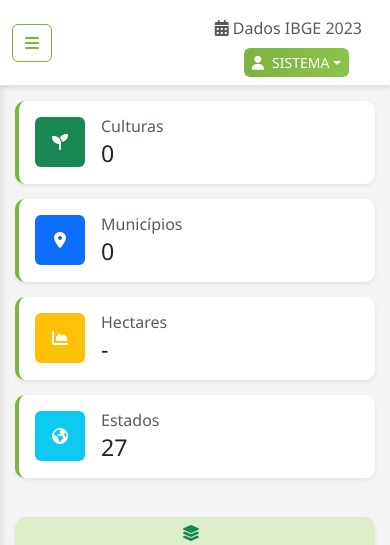
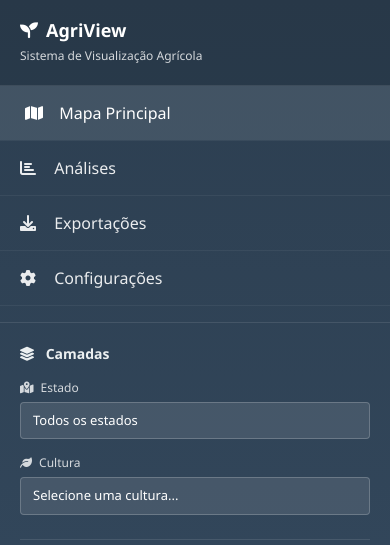
Before and after one commit to Dev-Universe-Castro/Git_Large_File_Storage, a Flask app: page / in a window 390 px wide. Shown: the top 545 px of the page. Run offline with Flask 3, Linux system fonts and the light colour scheme; data that the repository does not hold is empty.

Commit message:
Restored to '1ce358ecfa47e042058b946d9b6e5ec8737a4c8d'
Replit-Restored-To: 1ce358ecfa47e042058b946d9b6e5ec8737a4c8d

```diff
--- a/templates/base.html
+++ b/templates/base.html
@@ -34,51 +34,27 @@
 
             <ul class="list-unstyled components">
                 <li class="active">
-                    <a href="#inicio">
-                        <i class="fas fa-home"></i>
-                        Início
+                    <a href="#dashboard" data-bs-toggle="collapse" aria-expanded="false" class="dropdown-toggle">
+                        <i class="fas fa-chart-bar"></i>
+                        Dashboard
                     </a>
                 </li>
                 <li>
-                    <a href="#funcionarios">
-                        <i class="fas fa-users"></i>
-                        Funcionários
+                    <a href="#analysis" data-bs-toggle="collapse" aria-expanded="false" class="dropdown-toggle">
+                        <i class="fas fa-map"></i>
+                        Análise de Culturas
                     </a>
                 </li>
                 <li>
-                    <a href="#clientes">
-                        <i class="fas fa-user-tie"></i>
-                        Clientes
+                    <a href="#export" data-bs-toggle="collapse" aria-expanded="false" class="dropdown-toggle">
+                        <i class="fas fa-download"></i>
+                        Exportações
                     </a>
                 </li>
                 <li>
-                    <a href="#transportadoras">
-                        <i class="fas fa-truck"></i>
-                        Transportadoras
-                    </a>
-                </li>
-                <li>
-                    <a href="#romaneios">
-                        <i class="fas fa-file-invoice"></i>
-                        Romaneios
-                    </a>
-                </li>
-                <li>
-                    <a href="#motoristas">
-                        <i class="fas fa-id-card"></i>
-                        Motoristas
-                    </a>
-                </li>
-                <li>
-                    <a href="#destinos">
-                        <i class="fas fa-map-marker-alt"></i>
-                        Destinos Finais
-                    </a>
-                </li>
-                <li>
-                    <a href="#relatorios">
-                        <i class="fas fa-chart-bar"></i>
-                        Relatórios
+                    <a href="#config" data-bs-toggle="collapse" aria-expanded="false" class="dropdown-toggle">
+                        <i class="fas fa-cog"></i>
+                        Configurações
                     </a>
                 </li>
             </ul>
@@ -93,25 +69,11 @@
                         <i class="fas fa-bars"></i>
                     </button>
 
-                    <div class="navbar-nav ms-auto d-flex align-items-center">
-                        <span class="navbar-text me-3">
+                    <div class="navbar-nav ms-auto">
+                        <span class="navbar-text">
                             <i class="fas fa-calendar-alt"></i>
                             Dados IBGE 2023
                         </span>
-
-                        <div class="dropdown">
-                            <button class="btn btn-success btn-sm dropdown-toggle d-flex align-items-center"
-                                    type="button" id="userDropdown" data-bs-toggle="dropdown">
-                                <i class="fas fa-user me-2"></i>
-                                SISTEMA
-                            </button>
-                            <ul class="dropdown-menu dropdown-menu-end">
-                                <li><a class="dropdown-item" href="#"><i class="fas fa-user me-2"></i>Área do Funcionário</a></li>
-                                <li><a class="dropdown-item" href="#"><i class="fas fa-cog me-2"></i>Configurações</a></li>
-                                <li><hr class="dropdown-divider"></li>
-                                <li><a class="dropdown-item" href="#"><i class="fas fa-sign-out-alt me-2"></i>Sair</a></li>
-                            </ul>
-                        </div>
                     </div>
                 </div>
             </nav>
@@ -124,15 +86,15 @@
             <!-- Footer -->
             <footer class="footer mt-auto py-3">
                 <div class="container-fluid">
-                    <div class="row align-items-center">
+                    <div class="row">
                         <div class="col-md-6">
                             <span class="text-muted">
-                                © 2025 - Todos Direitos Reservados
+                                © 2025 FertiCore. Sistema de Análise de Dados Agrícolas IBGE.
                             </span>
                         </div>
                         <div class="col-md-6 text-end">
                             <span class="text-muted">
-                                Versão: 1.5
+                                Dados: Instituto Brasileiro de Geografia e Estatística (IBGE)
                             </span>
                         </div>
                     </div>
--- a/templates/index.html
+++ b/templates/index.html
@@ -1,125 +1,279 @@
-{% extends "base.html" %}
 
-{% block title %}FertiCore - Sistema de Visualização Agrícola{% endblock %}
+<!DOCTYPE html>
+<html lang="pt-BR">
+<head>
+    <meta charset="UTF-8">
+    <meta name="viewport" content="width=device-width, initial-scale=1.0">
+    <title>Sistema de Visualização Agrícola</title>
 
-{% block content %}
-<!-- Statistics Cards -->
-<div class="row mb-4">
-    <div class="col-md-3">
-        <div class="card stat-card border-0 shadow-sm">
-            <div class="card-body d-flex align-items-center">
-                <div class="stat-icon bg-success text-white rounded me-3">
-                    <i class="fas fa-seedling"></i>
+    <!-- Bootstrap CSS -->
+    <link href="https://cdn.jsdelivr.net/npm/bootstrap@5.1.3/dist/css/bootstrap.min.css" rel="stylesheet">
+    <!-- Font Awesome -->
+    <link rel="stylesheet" href="https://cdnjs.cloudflare.com/ajax/libs/font-awesome/6.0.0/css/all.min.css">
+    <!-- Leaflet CSS -->
+    <link rel="stylesheet" href="https://unpkg.com/leaflet@1.9.4/dist/leaflet.css">
+    <!-- Custom CSS -->
+    <style>
+        * {
+            margin: 0;
+            padding: 0;
+            box-sizing: border-box;
+        }
+
+        body {
+            font-family: 'Segoe UI', Tahoma, Geneva, Verdana, sans-serif;
+            background-color: #f8f9fa;
+        }
+
+        .sidebar {
+            position: fixed;
+            top: 0;
+            left: 0;
+            width: 280px;
+            height: 100vh;
+            background: linear-gradient(180deg, #2c3e50 0%, #34495e 100%);
+            color: white;
+            overflow-y: auto;
+            z-index: 1000;
+            box-shadow: 2px 0 10px rgba(0,0,0,0.1);
+        }
+
+        .sidebar-header {
+            padding: 20px;
+            background: rgba(0,0,0,0.1);
+            border-bottom: 1px solid rgba(255,255,255,0.1);
+        }
+
+        .sidebar-header h4 {
+            margin: 0;
+            font-weight: 600;
+            font-size: 18px;
+        }
+
+        .sidebar-header .subtitle {
+            font-size: 12px;
+            opacity: 0.8;
+            margin-top: 5px;
+        }
+
+        .sidebar-menu {
+            padding: 0;
+            list-style: none;
+        }
+
+        .sidebar-menu li {
+            border-bottom: 1px solid rgba(255,255,255,0.05);
+        }
+
+        .sidebar-menu a {
+            display: block;
+            padding: 15px 20px;
+            color: rgba(255,255,255,0.9);
+            text-decoration: none;
+            transition: all 0.3s;
+        }
+
+        .sidebar-menu a:hover,
+        .sidebar-menu a.active {
+            background: rgba(255,255,255,0.1);
+            color: white;
+            padding-left: 25px;
+        }
+
+        .sidebar-menu i {
+            width: 20px;
+            margin-right: 10px;
+        }
+
+        .layers-section {
+            padding: 20px;
+            border-top: 1px solid rgba(255,255,255,0.1);
+        }
+
+        .layers-title {
+            font-size: 14px;
+            font-weight: 600;
+            margin-bottom: 15px;
+            color: #ecf0f1;
+        }
+
+        .form-group {
+            margin-bottom: 15px;
+        }
+
+        .form-label {
+            font-size: 12px;
+            color: rgba(255,255,255,0.8);
+            margin-bottom: 5px;
+            display: block;
+        }
+
+        .form-select {
+            background: rgba(255,255,255,0.1);
+            border: 1px solid rgba(255,255,255,0.2);
+            color: white;
+            font-size: 13px;
+            padding: 8px 12px;
+        }
+
+        .form-select option {
+            background: #2c3e50;
+            color: white;
+        }
+
+        .form-select:focus {
+            background: rgba(255,255,255,0.15);
+            border-color: #3498db;
+            box-shadow: 0 0 0 0.2rem rgba(52, 152, 219, 0.25);
+        }
+
+        .main-content {
+            margin-left: 280px;
+            height: 100vh;
+            position: relative;
+        }
+
+        #map {
+            width: 100%;
+            height: 100%;
+        }
+
+        .map-legend {
+            background: white;
+            border-radius: 8px;
+            padding: 15px;
+            box-shadow: 0 2px 10px rgba(0,0,0,0.15);
+            max-width: 250px;
+            font-size: 13px;
+        }
+
+        .map-legend h6 {
+            margin-bottom: 10px;
+            color: #2c3e50;
+            font-weight: 600;
+        }
+
+        .legend-item {
+            display: flex;
+            align-items: center;
+            margin-bottom: 8px;
+        }
+
+        .legend-color {
+            width: 18px;
+            height: 18px;
+            margin-right: 8px;
+            border: 1px solid #ddd;
+            border-radius: 3px;
+        }
+
+        @media (max-width: 768px) {
+            .sidebar {
+                width: 100%;
+                height: auto;
+                position: relative;
+            }
+
+            .main-content {
+                margin-left: 0;
+                height: calc(100vh - 400px);
+            }
+        }
+    </style>
+</head>
+<body>
+    <!-- Sidebar -->
+    <div class="sidebar">
+        <div class="sidebar-header">
+            <h4><i class="fas fa-seedling me-2"></i>AgriView</h4>
+            <div class="subtitle">Sistema de Visualização Agrícola</div>
         </div>
-                <div>
-                    <h6 class="text-muted mb-1">Culturas</h6>
-                    <h3 class="mb-0" id="total-crops">-</h3>
+
+        <ul class="sidebar-menu">
+            <li>
+                <a href="#" class="active">
+                    <i class="fas fa-map"></i>
+                    Mapa Principal
+                </a>
+            </li>
+            <li>
+                <a href="#">
+                    <i class="fas fa-chart-bar"></i>
+                    Análises
+                </a>
+            </li>
+            <li>
+                <a href="#">
+                    <i class="fas fa-download"></i>
+                    Exportações
+                </a>
+            </li>
+            <li>
+                <a href="#">
+                    <i class="fas fa-cog"></i>
+                    Configurações
+                </a>
+            </li>
+        </ul>
+
+        <div class="layers-section">
+            <div class="layers-title">
+                <i class="fas fa-layer-group me-2"></i>
+                Camadas
             </div>
+
+            <div class="form-group">
+                <label class="form-label">
+                    <i class="fas fa-map-marked-alt me-1"></i>
+                    Estado
+                </label>
+                <select id="state-selector" class="form-select">
+                    <option value="">Todos os estados</option>
+                </select>
             </div>
+
+            <div class="form-group">
+                <label class="form-label">
+                    <i class="fas fa-leaf me-1"></i>
+                    Cultura
+                </label>
+                <select id="crop-selector" class="form-select">
+                    <option value="">Selecione uma cultura...</option>
+                </select>
             </div>
+
+            <!-- Statistics -->
+            <div class="mt-4 pt-3" style="border-top: 1px solid rgba(255,255,255,0.1);">
+                <div class="layers-title">
+                    <i class="fas fa-chart-pie me-2"></i>
+                    Estatísticas
                 </div>
-    <div class="col-md-3">
-        <div class="card stat-card border-0 shadow-sm">
-            <div class="card-body d-flex align-items-center">
-                <div class="stat-icon bg-primary text-white rounded me-3">
-                    <i class="fas fa-map-marker-alt"></i>
+
+                <div style="background: rgba(255,255,255,0.05); padding: 10px; border-radius: 5px; margin-bottom: 10px;">
+                    <div style="font-size: 11px; color: rgba(255,255,255,0.7);">Culturas</div>
+                    <div style="font-size: 20px; font-weight: bold;" id="total-crops">-</div>
                 </div>
-                <div>
-                    <h6 class="text-muted mb-1">Municípios</h6>
-                    <h3 class="mb-0" id="total-municipalities">-</h3>
-                </div>
-            </div>
-        </div>
-    </div>
-    <div class="col-md-3">
-        <div class="card stat-card border-0 shadow-sm">
-            <div class="card-body d-flex align-items-center">
-                <div class="stat-icon bg-warning text-white rounded me-3">
-                    <i class="fas fa-chart-area"></i>
-                </div>
-                <div>
-                    <h6 class="text-muted mb-1">Hectares</h6>
-                    <h3 class="mb-0" id="total-hectares">-</h3>
-                </div>
-            </div>
-        </div>
-    </div>
-    <div class="col-md-3">
-        <div class="card stat-card border-0 shadow-sm">
-            <div class="card-body d-flex align-items-center">
-                <div class="stat-icon bg-info text-white rounded me-3">
-                    <i class="fas fa-globe-americas"></i>
-                </div>
-                <div>
-                    <h6 class="text-muted mb-1">Estados</h6>
-                    <h3 class="mb-0">27</h3>
-                </div>
+
+                <div style="background: rgba(255,255,255,0.05); padding: 10px; border-radius: 5px;">
+                    <div style="font-size: 11px; color: rgba(255,255,255,0.7);">Municípios</div>
+                    <div style="font-size: 20px; font-weight: bold;" id="total-municipalities">-</div>
                 </div>
             </div>
         </div>
     </div>
 
-<!-- Control Panel -->
-<div class="row mb-4">
-    <div class="col-md-12">
-        <div class="card border-0 shadow-sm">
-            <div class="card-header bg-light">
-                <div class="d-flex flex-wrap align-items-center justify-content-between">
-                    <div class="d-flex align-items-center mb-2 mb-md-0">
-                        <i class="fas fa-layer-group me-2 text-success"></i>
-                        <h5 class="mb-0">Controles do Mapa</h5>
-                    </div>
-                    <div class="d-flex gap-3 flex-wrap">
-                        <div class="form-group mb-0" style="min-width: 200px;">
-                            <label class="form-label text-muted mb-1">
-                                <i class="fas fa-map-marked-alt me-1"></i>
-                                Estado
-                            </label>
-                            <select id="state-selector" class="form-select form-select-sm">
-                                <option value="">Todos os estados</option>
-                            </select>
-                        </div>
-                        <div class="form-group mb-0" style="min-width: 250px;">
-                            <label class="form-label text-muted mb-1">
-                                <i class="fas fa-leaf me-1"></i>
-                                Cultura
-                            </label>
-                            <select id="crop-selector" class="form-select form-select-sm">
-                                <option value="">Selecione uma cultura...</option>
-                            </select>
-                        </div>
-                        <div class="d-flex align-items-end">
-                            <button id="clear-map" class="btn btn-outline-secondary btn-sm">
-                                <i class="fas fa-eraser me-1"></i>
-                                Limpar
-                            </button>
-                        </div>
-                    </div>
-                </div>
-            </div>
-        </div>
-    </div>
+    <!-- Main Content -->
+    <div class="main-content">
+        <div id="map"></div>
     </div>
 
-<!-- Map Container -->
-<div class="row">
-    <div class="col-md-12">
-        <div class="card border-0 shadow-sm">
-            <div class="card-header bg-success text-white">
-                <h5 class="mb-0">
-                    <i class="fas fa-map me-2"></i>
-                    Visualização Geográfica das Culturas
-                </h5>
-            </div>
-            <div class="card-body p-0">
-                <div id="map" style="height: 600px; width: 100%;"></div>
-            </div>
-        </div>
-    </div>
-</div>
-{% endblock %}
+    <!-- Bootstrap JS -->
+    <script src="https://cdn.jsdelivr.net/npm/bootstrap@5.1.3/dist/js/bootstrap.bundle.min.js"></script>
+    <!-- Leaflet JS -->
+    <script src="https://unpkg.com/leaflet@1.9.4/dist/leaflet.js"></script>
+    <!-- Custom JS -->
+    <script src="/static/js/map.js"></script>
 
-{% block extra_js %}
     <script>
         document.addEventListener('DOMContentLoaded', function() {
             // Initialize components
@@ -146,13 +300,6 @@
                 if (selectedCrop) {
                     loadCropLayer(selectedCrop);
                 }
-        });
-
-        // Setup clear map button
-        document.getElementById('clear-map').addEventListener('click', function() {
-            clearMap();
-            document.getElementById('crop-selector').value = '';
-            document.getElementById('state-selector').value = '';
             });
         });
 
@@ -212,21 +359,11 @@
                 if (data.success) {
                     document.getElementById('total-crops').textContent = data.total_crops;
                     document.getElementById('total-municipalities').textContent = data.total_municipalities;
-
-                // Update hectares if available
-                if (data.total_hectares) {
-                    document.getElementById('total-hectares').textContent = new Intl.NumberFormat('pt-BR').format(data.total_hectares);
-                }
                 }
             } catch (error) {
                 console.error('Erro ao carregar estatísticas:', error);
             }
         }
-
-    function clearMap() {
-        if (window.clearMapLayers) {
-            window.clearMapLayers();
-        }
-    }
     </script>
-{% endblock %}
+</body>
+</html>
```
Also changed, not shown: attached_assets/LOGO_1753120734813.png (deleted), attached_assets/image_1753120665117.png (deleted). Lines whose indentation alone changed are shown as unchanged.
